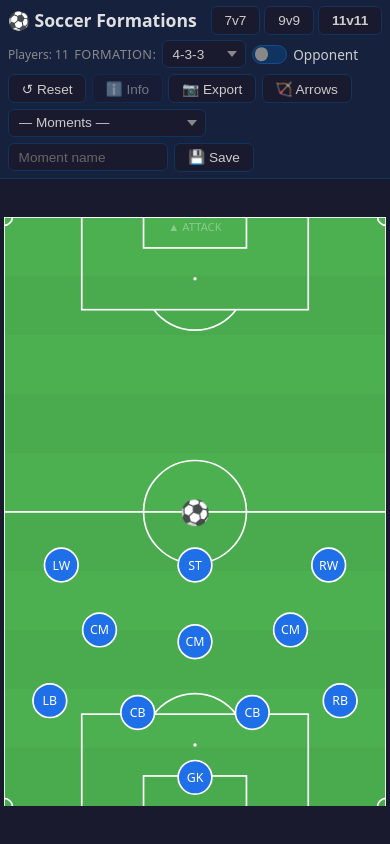
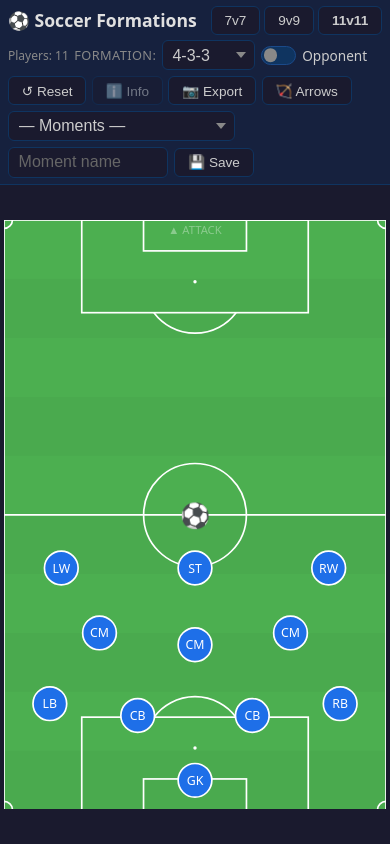
Before and after one commit to mheil23/soccer, a website with bundled scripts: page index.html in a window 390 px wide. Built offline with nearby package versions, Linux system fonts and the light colour scheme.

Commit message:
Update index.html
fixing zoom on mobile.

```diff
--- a/index.html
+++ b/index.html
@@ -2,7 +2,7 @@
 <html lang="en">
 <head>
   <meta charset="UTF-8" />
-  <meta name="viewport" content="width=device-width, initial-scale=1.0" />
+  <meta name="viewport" content="width=device-width, initial-scale=1.0, maximum-scale=1.0, user-scalable=no" />
   <title>Soccer Formations Tool</title>
   <style>
     /* ─── Reset & Base ───────────────────────────────────────────────────── */
@@ -401,6 +401,12 @@
 
     /* ─── Responsive ─────────────────────────────────────────────────────── */
     @media (max-width: 640px) {
+      /* Prevent iOS Safari auto-zoom on input focus */
+      input[type="text"],
+      select {
+        font-size: 16px !important;
+      }
+
       #toolbar {
         padding: 0.4rem 0.5rem;
         gap: 0.35rem;
```
